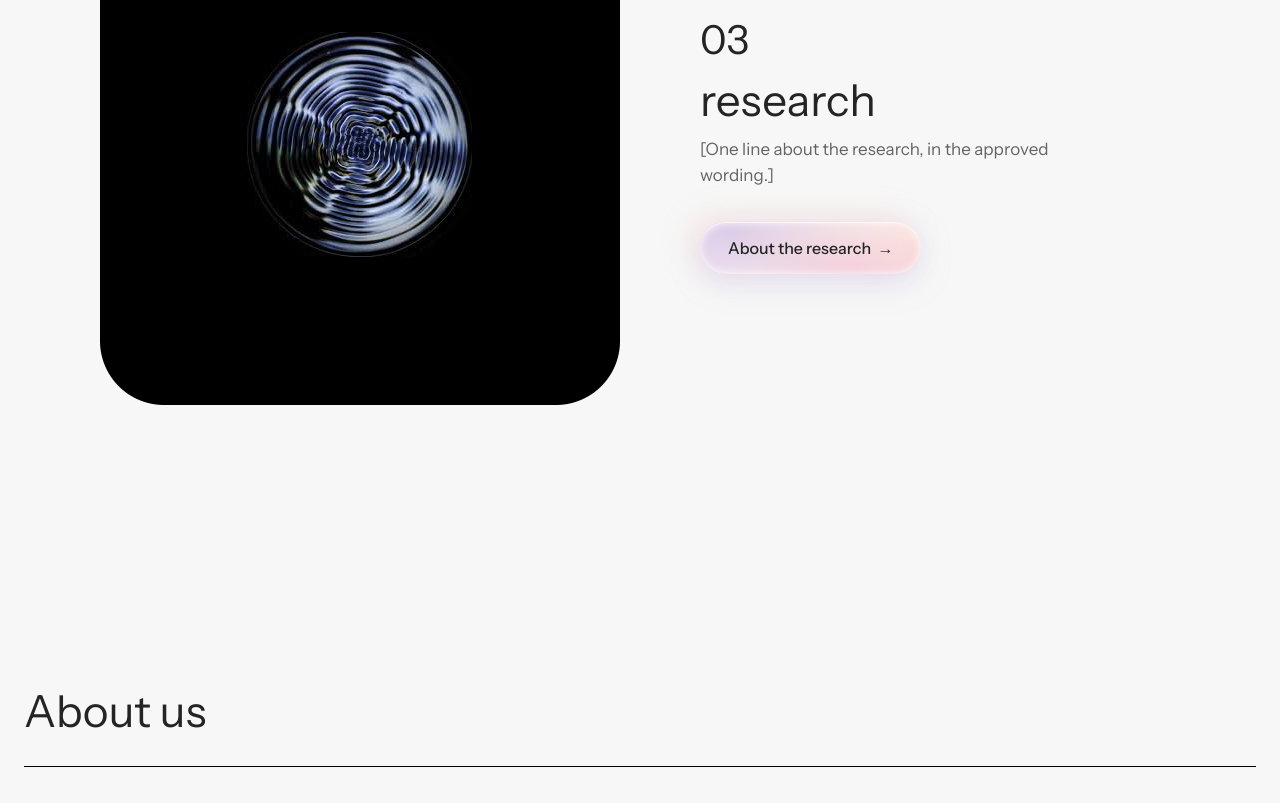
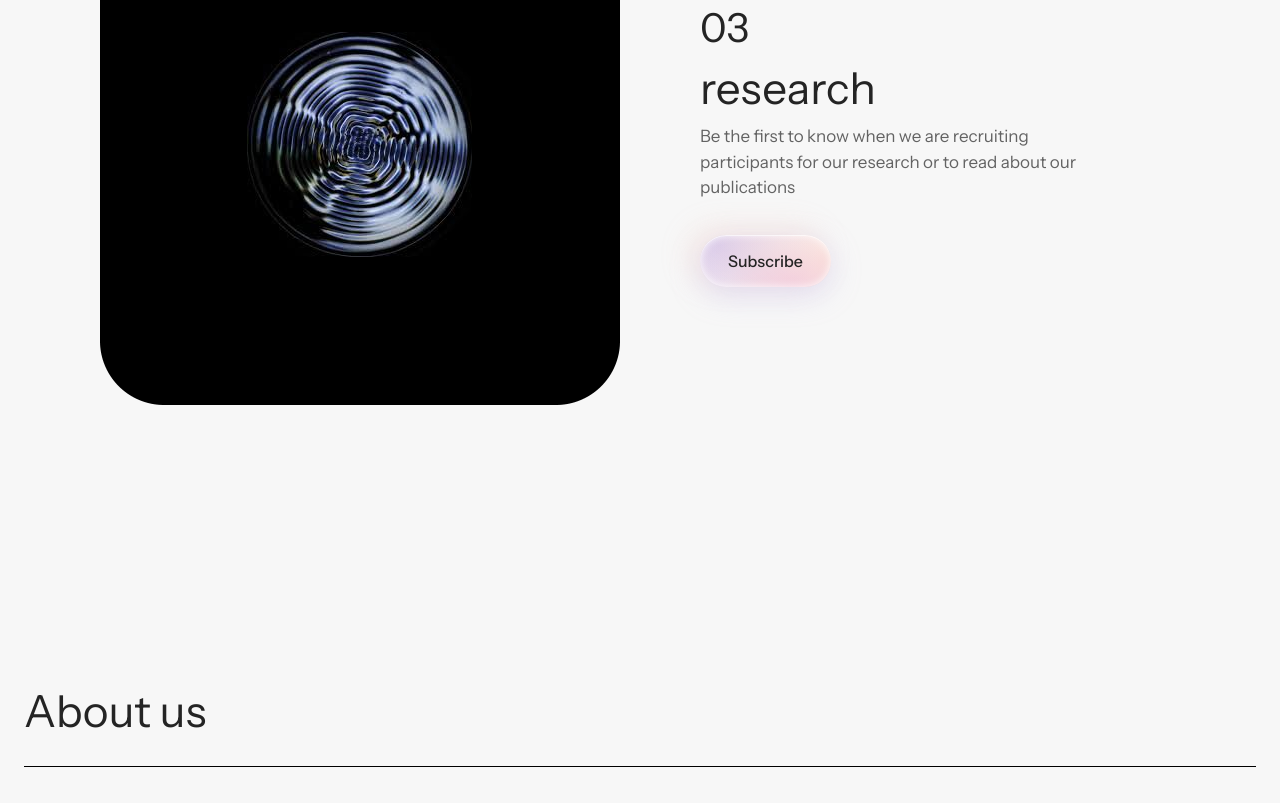
Before and after one commit to Vivvcaro/phantomfish-website, a plain HTML site: page index.html in a window 1280 px wide. Shown: the part 2317-3120 px from the top of the page. Drawn offline with nearby package versions, Linux system fonts and the light colour scheme.

Commit message:
Use the research copy from Figma, add Subscribe and the company number
The research line now invites people to hear about recruitment and
publications, with a Subscribe button that opens an email for now.
The footer shows company number 17591944.

```diff
--- a/index.html
+++ b/index.html
@@ -72,9 +72,9 @@
         <div class="product__words">
           <p class="product__number">03</p>
           <h3>research</h3>
-          <p class="product__text">[One line about the research, in the approved wording.]</p>
+          <p class="product__text">Be the first to know when we are recruiting participants for our research or to read about our publications</p>
           <div class="buttons">
-            <a class="button" href="#">About the research&nbsp;&nbsp;→</a>
+            <a class="button" href="mailto:hello@phantomfish.com?subject=Subscribe%20to%20Phantom%20Fish%20research%20news">Subscribe</a>
           </div>
         </div>
       </article>
@@ -112,7 +112,7 @@
         <a class="button" href="#">LinkedIn&nbsp;&nbsp;↗</a>
         <a class="button" href="#">X&nbsp;&nbsp;↗</a>
       </nav>
-      <p class="footer__company">Phantom Fish Ltd · Registered in [England and Wales] · Company no. [12345678]</p>
+      <p class="footer__company">Phantom Fish Ltd · Registered in [England and Wales] · Company no. 17591944</p>
     </div>
   </footer>
 
```
Also changed, not shown: 1 other file.
